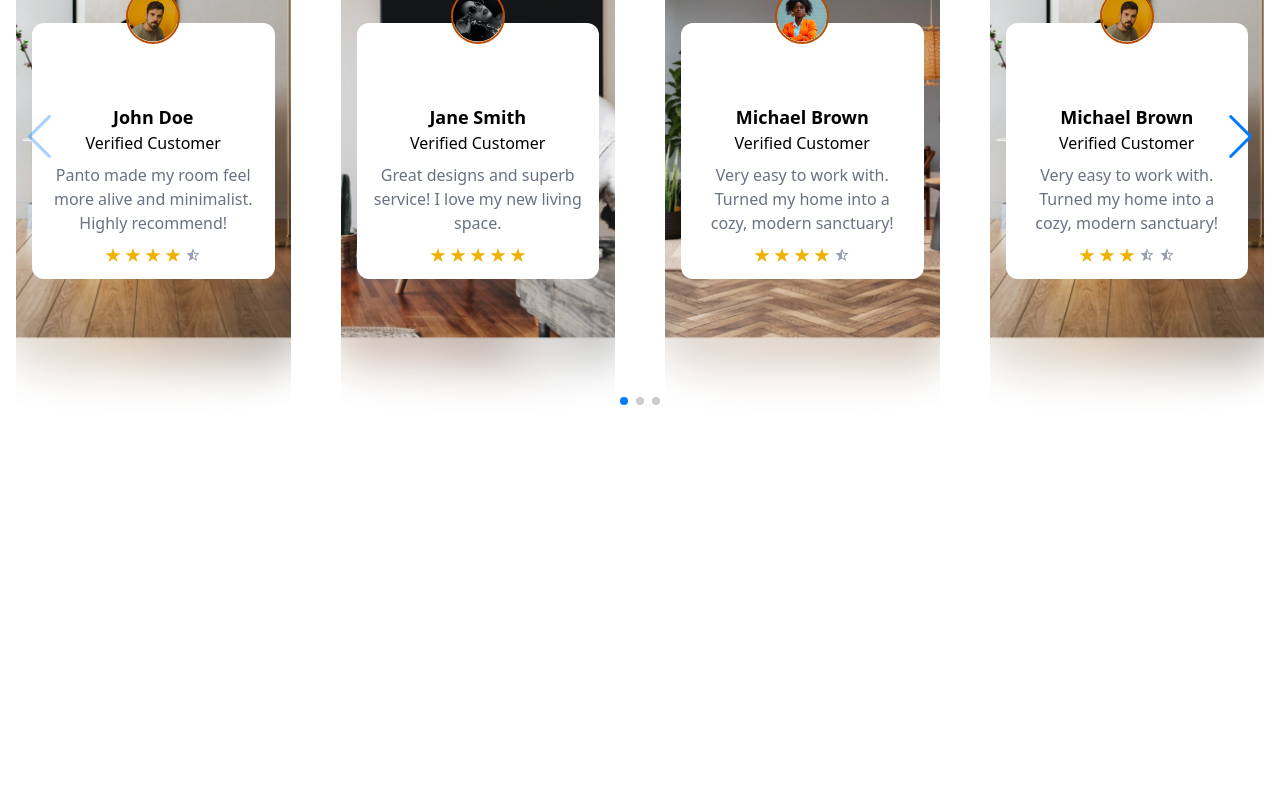
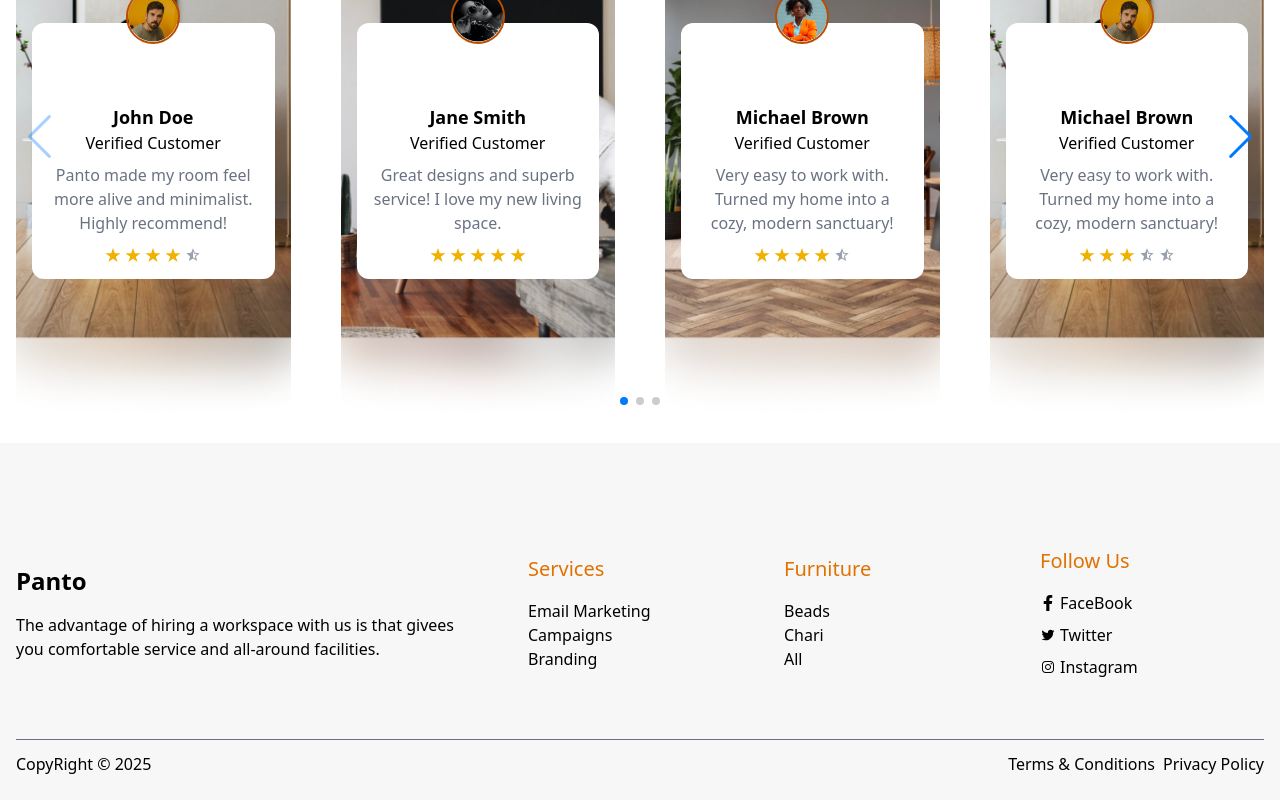
Before and after one commit to dev-shamim84/Panto--Furniture-LandingPage, a React (Vite) app: page / in a window 1280 px wide. Shown: the part 3735-4535 px from the top of the page. Before the commit the page ends 4178 px from the top, so only its background shows below. Built offline with nearby package versions, Linux system fonts and the light colour scheme.

Commit message:
footer added

```diff
--- /dev/null
+++ b/src/Components/Footer/Footer.jsx
@@ -0,0 +1,90 @@
+import { AiOutlineTwitter } from "react-icons/ai";
+import { FaFacebookF } from "react-icons/fa";
+import { IoLogoInstagram } from "react-icons/io";
+import { Link } from "react-router-dom";
+
+const Footer = () => {
+  return (
+    <footer className="bg-[#F7F7F7] pt-20">
+      <div className="container mx-auto px-4 py-6">
+        <div className="grid grid-cols-1 sm:grid-cols-2 items-center md:grid-cols-5 gap-8 text-center md:text-left">
+          {/* logo details */}
+          <div className="md:col-span-2">
+            <h1 className="text-2xl font-bold mb-4">
+              <Link to={"/"}>Panto</Link>
+            </h1>
+            <p className="md:mr-[12px]">
+              The advantage of hiring a workspace with us is that givees you
+              comfortable service and all-around facilities.
+            </p>
+          </div>
+          <div>
+            <h2 className="text-xl text-amber-600 mb-4">Services</h2>
+            <ul className="list-none">
+              <li className="hover:text-amber-600">
+                <Link to={"/"}>Email Marketing</Link>
+              </li>
+              <li className="hover:text-amber-600">
+                <Link to={"/"}>Campaigns</Link>
+              </li>
+              <li className="hover:text-amber-600">
+                <Link to={"/"}>Branding</Link>
+              </li>
+            </ul>
+          </div>
+          <div>
+            <h2 className="text-xl text-amber-600 mb-4">Furniture</h2>
+            <ul className="list-none">
+              <li className="hover:text-amber-600">
+                <Link to={"/"}>Beads</Link>
+              </li>
+              <li className="hover:text-amber-600">
+                <Link to={"/"}>Chari</Link>
+              </li>
+              <li className="hover:text-amber-600">
+                <Link to={"/"}>All</Link>
+              </li>
+            </ul>
+          </div>
+          <div>
+            <h2 className="text-xl text-amber-600 mb-4 text-center md:text-left">
+              Follow Us
+            </h2>
+            <ul className="list-none flex flex-col items-center md:items-start gap-2">
+              <li>
+                <a href="#" className="flex items-center gap-1">
+                  <FaFacebookF /> FaceBook
+                </a>
+              </li>
+              <li>
+                <a href="#" className="flex items-center gap-1">
+                  <AiOutlineTwitter /> Twitter
+                </a>
+              </li>
+              <li>
+                <a href="#" className="flex items-center gap-1">
+                  <IoLogoInstagram /> Instagram
+                </a>
+              </li>
+            </ul>
+          </div>
+        </div>
+      </div>
+      <div className="container mx-auto px-4 py-6 border-t-blue-300">
+        <hr className="text-gray-500 my-3" />
+        <div className="flex flex-col items-center md:flex-row md:justify-between">
+          <p className="text-base">
+            CopyRight &copy; {new Date().getUTCFullYear()}
+          </p>
+          <div className="mt-2 md:mt-0">
+            <Link to={"/"}>Terms & Conditions</Link>
+            <Link className="ml-2" to={"/"}>
+              Privacy Policy
+            </Link>
+          </div>
+        </div>
+      </div>
+    </footer>
+  );
+};
+export default Footer;
--- a/src/Layout/Layout.jsx
+++ b/src/Layout/Layout.jsx
@@ -1,11 +1,13 @@
 import { Outlet } from "react-router-dom";
 import Navbar from "../Components/Navbar/Navbar";
+import Footer from "../Components/Footer/Footer";
 
 const Layout = () => {
   return (
     <div>
       <Navbar />
       <Outlet></Outlet>
+      <Footer />
     </div>
   );
 };
```
